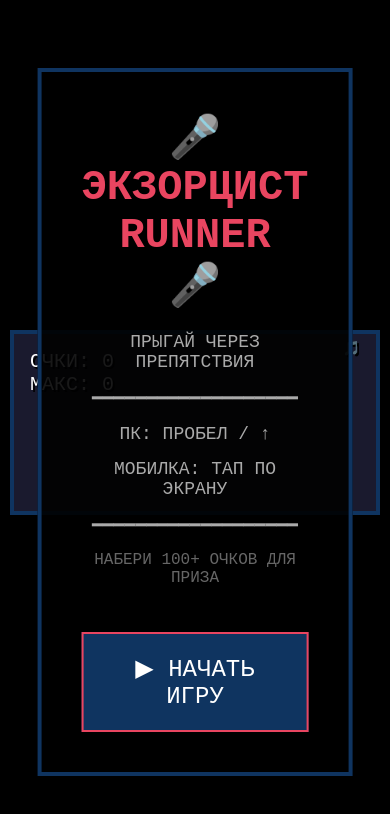
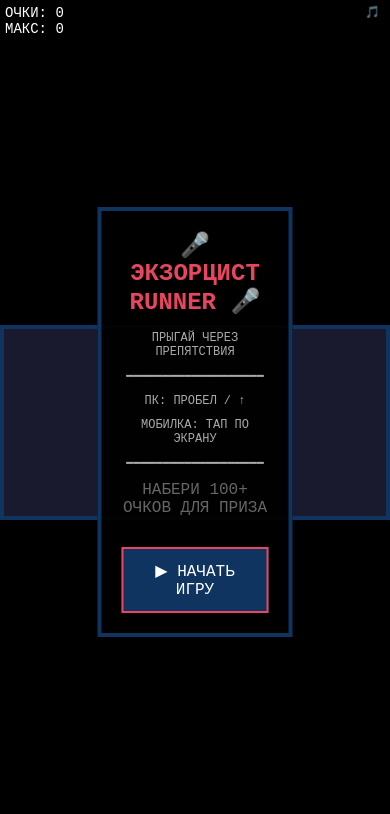
Before and after one commit to dimasique3six/ekzortsist-runner, a plain HTML site: page index.html in a window 390 px wide. Drawn offline with Linux system fonts and the light colour scheme.

Commit message:
Refactor styles and improve canvas responsiveness
Adjusted styling for various elements, including game UI and controls, to improve responsiveness and visual consistency. Updated canvas resizing logic for better adaptability on different screen sizes.

```diff
--- a/index.html
+++ b/index.html
@@ -17,15 +17,21 @@
             justify-content: center;
             align-items: center;
             min-height: 100vh;
+            height: 100vh;
+            width: 100vw;
             font-family: 'Courier New', monospace;
             overflow: hidden;
             touch-action: none;
+            position: fixed;
         }
 
         #gameContainer {
             position: relative;
-            max-width: 100vw;
-            max-height: 100vh;
+            width: 100%;
+            height: 100%;
+            display: flex;
+            justify-content: center;
+            align-items: center;
         }
 
         canvas {
@@ -38,12 +44,21 @@
 
         #ui {
             position: absolute;
-            top: 20px;
-            left: 20px;
+            top: 10px;
+            left: 10px;
             color: #fff;
-            font-size: 20px;
+            font-size: 16px;
             text-shadow: 2px 2px 0 #000;
             pointer-events: none;
+            z-index: 10;
+        }
+
+        @media (max-width: 768px) {
+            #ui {
+                font-size: 14px;
+                top: 5px;
+                left: 5px;
+            }
         }
 
         #gameOver {
@@ -51,35 +66,53 @@
             top: 50%;
             left: 50%;
             transform: translate(-50%, -50%);
-            background: rgba(0, 0, 0, 0.9);
-            padding: 40px;
+            background: rgba(0, 0, 0, 0.95);
+            padding: 30px;
             border: 4px solid #e94560;
             color: #fff;
             text-align: center;
             display: none;
+            max-width: 90%;
+            box-sizing: border-box;
         }
 
         #gameOver h1 {
-            font-size: 36px;
-            margin-bottom: 20px;
+            font-size: 32px;
+            margin-bottom: 15px;
             color: #e94560;
         }
 
         #gameOver p {
-            font-size: 20px;
-            margin: 10px 0;
+            font-size: 16px;
+            margin: 8px 0;
         }
 
         #gameOver button {
-            margin-top: 20px;
-            padding: 15px 30px;
-            font-size: 20px;
+            margin-top: 15px;
+            padding: 12px 24px;
+            font-size: 16px;
             background: #e94560;
             color: #fff;
             border: none;
             cursor: pointer;
             font-family: 'Courier New', monospace;
             transition: all 0.3s;
+        }
+
+        @media (max-width: 768px) {
+            #gameOver {
+                padding: 20px;
+            }
+            #gameOver h1 {
+                font-size: 24px;
+            }
+            #gameOver p {
+                font-size: 14px;
+            }
+            #gameOver button {
+                padding: 10px 20px;
+                font-size: 14px;
+            }
         }
 
         #gameOver button:hover {
@@ -92,30 +125,32 @@
             top: 50%;
             left: 50%;
             transform: translate(-50%, -50%);
-            background: rgba(0, 0, 0, 0.9);
-            padding: 40px;
+            background: rgba(0, 0, 0, 0.95);
+            padding: 30px;
             border: 4px solid #0f3460;
             color: #fff;
             text-align: center;
+            max-width: 90%;
+            box-sizing: border-box;
         }
 
         #startScreen h1 {
-            font-size: 42px;
-            margin-bottom: 20px;
+            font-size: 32px;
+            margin-bottom: 15px;
             color: #e94560;
             text-shadow: 3px 3px 0 #000;
         }
 
         #startScreen p {
-            font-size: 18px;
-            margin: 15px 0;
+            font-size: 14px;
+            margin: 10px 0;
             color: #aaa;
         }
 
         #startScreen button {
-            margin-top: 30px;
-            padding: 20px 40px;
-            font-size: 24px;
+            margin-top: 20px;
+            padding: 15px 30px;
+            font-size: 20px;
             background: #0f3460;
             color: #fff;
             border: 2px solid #e94560;
@@ -124,46 +159,66 @@
             transition: all 0.3s;
         }
 
+        @media (max-width: 768px) {
+            #startScreen {
+                padding: 20px;
+            }
+            #startScreen h1 {
+                font-size: 24px;
+            }
+            #startScreen p {
+                font-size: 12px;
+            }
+            #startScreen button {
+                padding: 12px 24px;
+                font-size: 16px;
+            }
+        }
+
         #startScreen button:hover {
             background: #e94560;
             transform: scale(1.1);
         }
 
         #controls {
-            position: absolute;
-            bottom: 20px;
+            position: fixed;
+            bottom: 30px;
             left: 50%;
             transform: translateX(-50%);
             display: flex;
             gap: 20px;
+            z-index: 100;
         }
 
         .control-btn {
-            width: 80px;
-            height: 80px;
-            background: rgba(15, 52, 96, 0.7);
+            width: 70px;
+            height: 70px;
+            background: rgba(15, 52, 96, 0.8);
             border: 3px solid #e94560;
             border-radius: 50%;
             color: #fff;
-            font-size: 32px;
+            font-size: 28px;
             cursor: pointer;
             user-select: none;
             display: flex;
             align-items: center;
             justify-content: center;
+            touch-action: manipulation;
         }
 
         .control-btn:active {
-            background: rgba(233, 69, 96, 0.7);
+            background: rgba(233, 69, 96, 0.9);
+            transform: scale(0.95);
         }
 
         #musicStatus {
             position: absolute;
-            top: 10px;
-            right: 20px;
+            top: 5px;
+            right: 10px;
             color: #00ff00;
-            font-size: 14px;
+            font-size: 12px;
             text-shadow: 2px 2px 0 #000;
+            z-index: 10;
         }
     </style>
 </head>
@@ -218,23 +273,37 @@
 
         // Адаптивный размер canvas
         function resizeCanvas() {
-            const maxWidth = window.innerWidth - 20;
-            const maxHeight = window.innerHeight - 20;
+            const viewportWidth = window.innerWidth;
+            const viewportHeight = window.innerHeight;
+
+            // Для Telegram Mini App убираем отступы
+            const padding = 0;
+            const maxWidth = viewportWidth - padding;
+            const maxHeight = viewportHeight - padding;
+
             const ratio = 800 / 400;
 
             let newWidth = maxWidth;
             let newHeight = newWidth / ratio;
 
+            // Если высота слишком большая, уменьшаем по высоте
             if (newHeight > maxHeight) {
                 newHeight = maxHeight;
                 newWidth = newHeight * ratio;
             }
 
-            canvas.style.width = newWidth + 'px';
-            canvas.style.height = newHeight + 'px';
+            // На мобильных устройствах делаем игру побольше
+            if (viewportWidth < 768) {
+                newWidth = Math.min(viewportWidth, newHeight * ratio);
+                newHeight = newWidth / ratio;
+            }
+
+            canvas.style.width = Math.floor(newWidth) + 'px';
+            canvas.style.height = Math.floor(newHeight) + 'px';
         }
 
         window.addEventListener('resize', resizeCanvas);
+        window.addEventListener('orientationchange', resizeCanvas);
         resizeCanvas();
 
         // Создание простых звуковых эффектов
```
